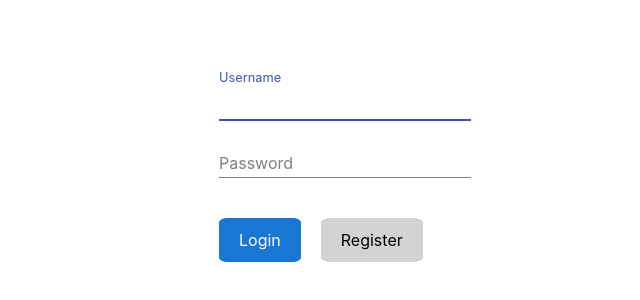
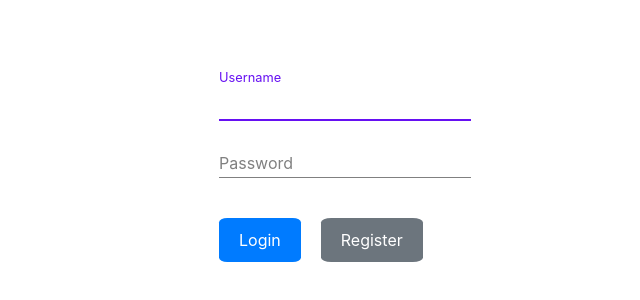
Before and after one commit to ibrahimdenizz/chat-app, a React (Create React App) app in the folder client/: page /login in a window 1280 px wide. Shown: the part 218-518 px from the top of the page, without its empty margins (295-935 px from the left). Built offline with nearby package versions, Linux system fonts and the light colour scheme.

Commit message:
Add bootstrap variable to common components

```diff
--- a/client/src/components/common/Button/Button.css
+++ b/client/src/components/common/Button/Button.css
@@ -20,10 +20,11 @@
 }
 
 .button.button-primary {
-  background-color: #1976d2;
+  background-color: var(--primary);
   color: white;
 }
 
 .button.button-secondary {
-  background-color: lightgrey;
+  background-color: var(--secondary);
+  color: white;
 }
--- a/client/src/components/common/Input/Input.css
+++ b/client/src/components/common/Input/Input.css
@@ -10,7 +10,7 @@
 .input-field:active,
 .input-field:focus {
   outline: none;
-  border-bottom: 2px solid #3f51b5;
+  border-bottom: 2px solid var(--indigo);
 }
 
 .input-field:not(:focus):hover {
@@ -33,13 +33,13 @@
 }
 
 .input:focus-within > .input-label {
-  color: #3f51b5;
+  color: var(--indigo);
 }
 
 /* invalid input */
 
 .input-error {
-  color: #f44336;
+  color: var(--danger);
   display: block;
   margin-top: 10px;
   font-size: calc(1em / 1.25);
@@ -48,17 +48,17 @@
 .input-invalid,
 .input-invalid:hover,
 .input-invalid:focus {
-  color: #f44336;
-  border-color: #f44336;
+  color: var(--danger);
+  border-color: var(--danger);
 }
 .input-field.input-invalid {
-  border-bottom: 2px solid #f44336;
+  border-bottom: 2px solid var(--danger);
 }
 
 .input-field.input-invalid:not(:focus):hover {
-  border-bottom: 2px solid #f44336;
+  border-bottom: 2px solid var(--danger);
 }
 
 .input:focus-within > .input-label.input-invalid {
-  color: #f44336;
+  color: var(--danger);
 }
--- a/client/src/components/common/Input/Input.js
+++ b/client/src/components/common/Input/Input.js
@@ -11,7 +11,7 @@ const Input = ({
   autoFocus = false,
 }) => {
   return (
-    <div className={"input" + " " + className}>
+    <div className={"input" + (className ? " " + className : "")}>
       <label
         className={`input-label ${!value ? "" : "input-label-active"} ${
           !error ? "" : "input-invalid"
```
